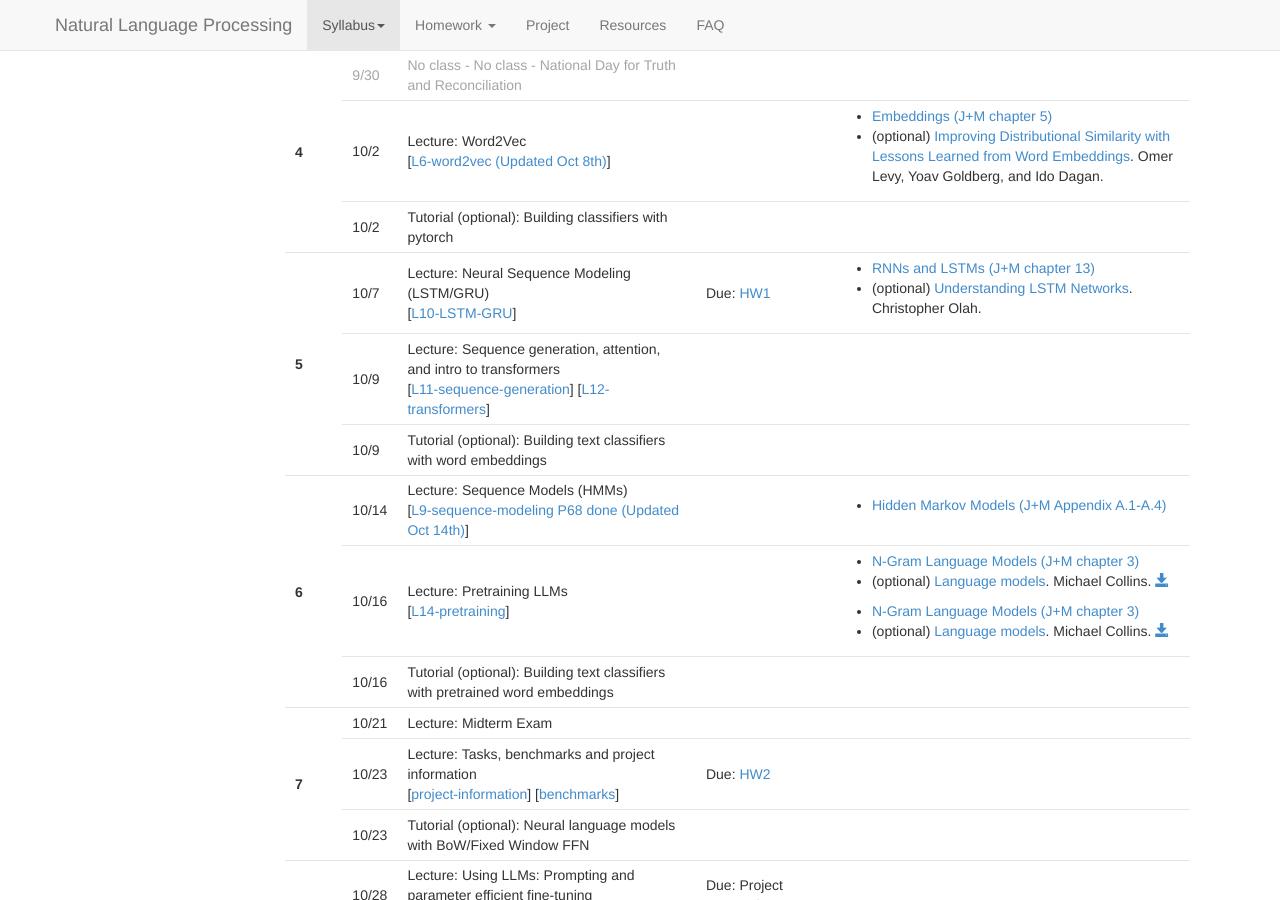
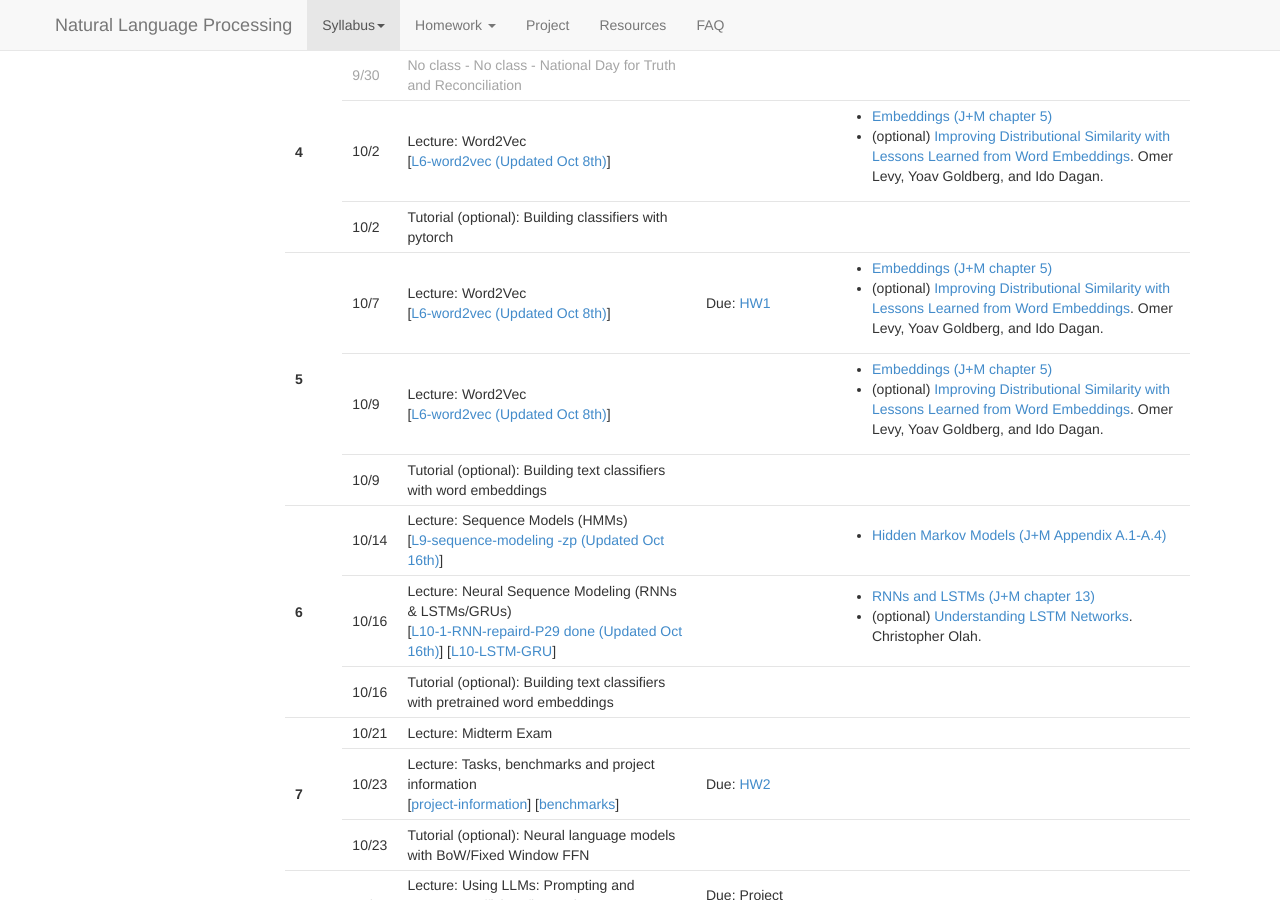
Before and after one commit to zhiyunrichardpeng/nlp-class, a Jekyll site: the page built from schedule.md, in a window 1280 px wide and 900 px high, scrolled down 957 px. Built offline with Jekyll 4.4.1, drawn with Linux system fonts in a browser that asks for light colours; nearby versions of some CDN libraries.

Commit message:
Update L9 and L10-1 slides and align topic sequence in schedule

```diff
--- a/_data/schedule.yaml
+++ b/_data/schedule.yaml
@@ -78,21 +78,19 @@
   num: 5
   dates:
   - date: "10/7"
-    title: "Neural Sequence Modeling (LSTM/GRU)"
-    lecture: "rnn"
+    title: "Word2Vec"
+    lecture: "wordvec2"
     leclinks:
-      - name: "L10-LSTM-GRU"
-        url: "assets/lecture-slides/L10-LSTM-GRU.pdf"
+      - name: "L6-word2vec (Updated Oct 8th)"
+        url: "assets/lecture-slides/L6-word2vec.pptx"
     hwdue: "1"
     hwout: "2"
   - date: "10/9"
-    title: "Sequence generation, attention, and intro to transformers"
-    lecture: "seq2seq"
+    title: "Word2Vec"
+    lecture: "wordvec2"
     leclinks:
-      - name: "L11-sequence-generation"
-        url: "assets/lecture-slides/L11-sequence-generation.pdf"
-      - name: "L12-transformers"
-        url: "assets/lecture-slides/L12-transformers.pdf"
+      - name: "L6-word2vec (Updated Oct 8th)"
+        url: "assets/lecture-slides/L6-word2vec.pptx"
   - date: "10/9"
     tutorial: 4
 
@@ -103,14 +101,16 @@
     title: "Sequence Models (HMMs)"
     lecture: "hmm"
     leclinks:
-      - name: "L9-sequence-modeling P68 done (Updated Oct 14th)"
-        url: "assets/lecture-slides/L9-sequence-modeling P68 done.pptx"
+      - name: "L9-sequence-modeling -zp (Updated Oct 16th)"
+        url: "assets/lecture-slides/L9-sequence-modeling -zp.pptx"
   - date: "10/16"
-    title: "Pretraining LLMs"
-    lecture: "llms"
+    title: "Neural Sequence Modeling (RNNs & LSTMs/GRUs)"
+    lecture: "rnn"
     leclinks:
-      - name: "L14-pretraining"
-        url: "assets/lecture-slides/L14-pretraining.pdf"
+      - name: "L10-1-RNN-repaird-P29 done (Updated Oct 16th)"
+        url: "assets/lecture-slides/L10-1-RNN-repaird-P29 done.pptx"
+      - name: "L10-LSTM-GRU"
+        url: "assets/lecture-slides/L10-LSTM-GRU.pdf"
   - date: "10/16"
     tutorial: 5
 
```
Also changed, not shown: 2 other files.
